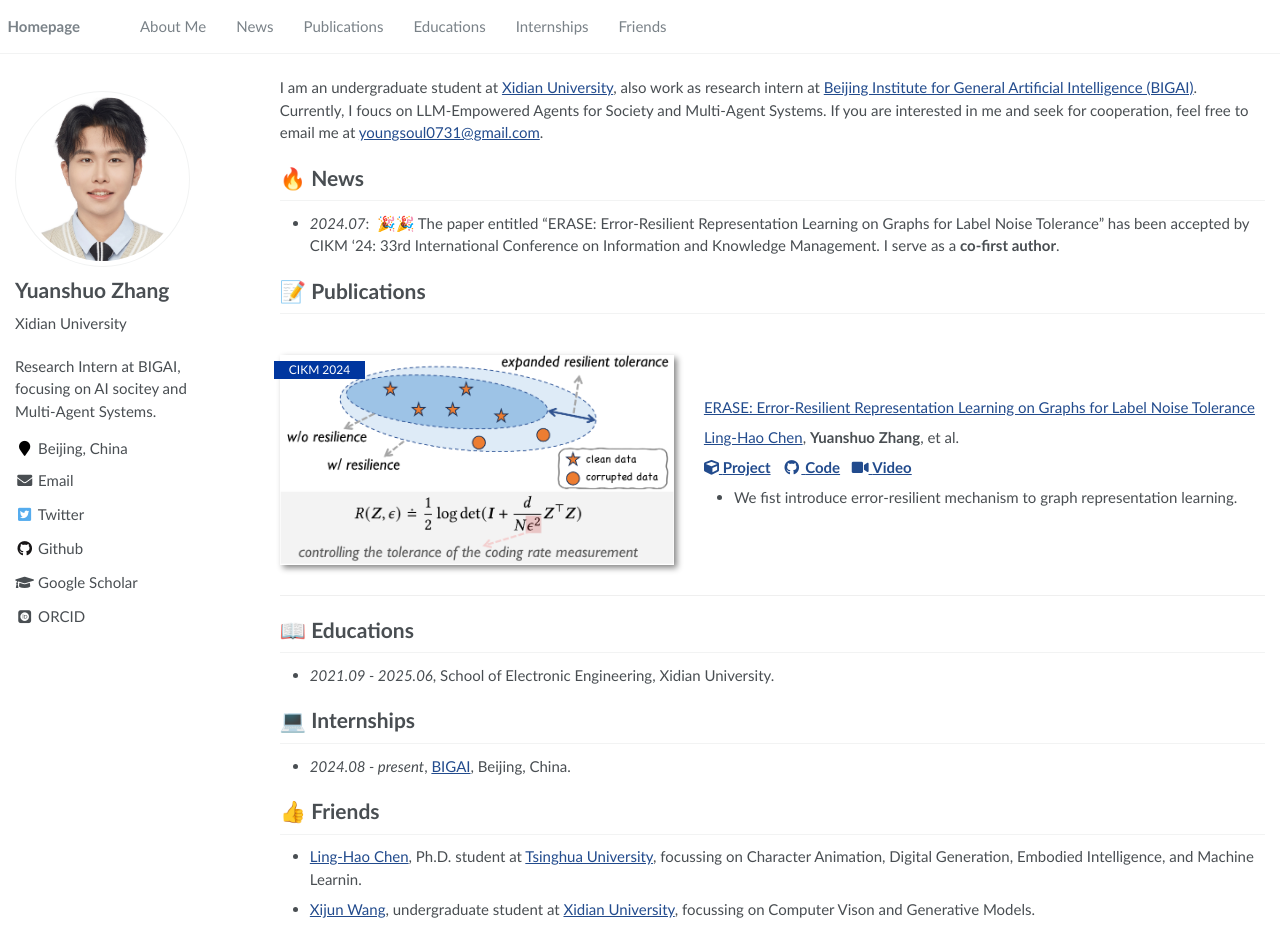
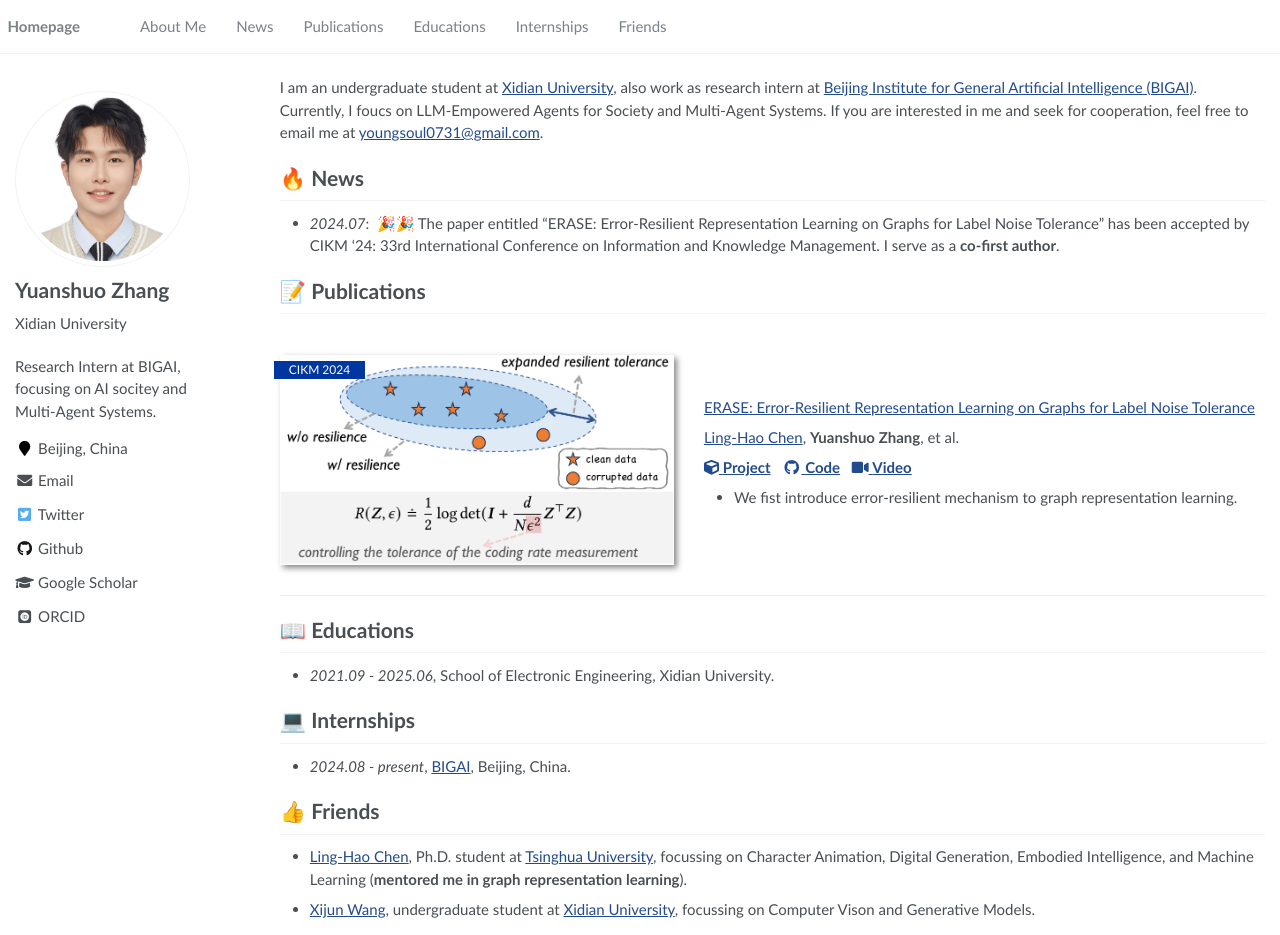
Before and after one commit to youngsoul0731/youngsoul0731.github.io, a Jekyll site: the page built from _pages/about.md, in a window 1280 px wide and 935 px high. Built offline with Jekyll 4.4.1, drawn with Linux system fonts in a browser that asks for light colours; some web fonts are replaced.

Commit message:
Update about.md

```diff
--- a/_pages/about.md
+++ b/_pages/about.md
@@ -54,7 +54,7 @@ I am an undergraduate student at [Xidian University](https://www.xidian.edu.cn/)
 - *2024.08 - present*, [BIGAI](https://www.bigai.ai/), Beijing, China.
 
 # 👍 Friends
-- [Ling-Hao Chen](https://lhchen.top/), Ph.D. student at [Tsinghua University](https://www.tsinghua.edu.cn/), focussing on Character Animation, Digital Generation, Embodied Intelligence, and Machine Learnin.
+- [Ling-Hao Chen](https://lhchen.top/), Ph.D. student at [Tsinghua University](https://www.tsinghua.edu.cn/), focussing on Character Animation, Digital Generation, Embodied Intelligence, and Machine Learning (**mentored me in graph representation learning**).
 - [Xijun Wang](https://kopper-xdu.github.io/), undergraduate student at [Xidian University](https://www.xidian.edu.cn/), focussing on Computer Vison and Generative Models.
 
 
```
